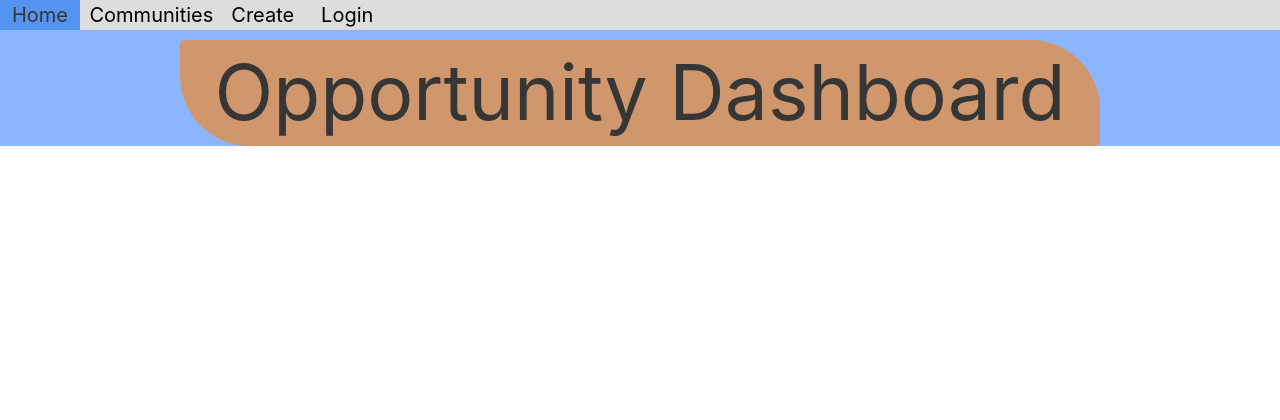
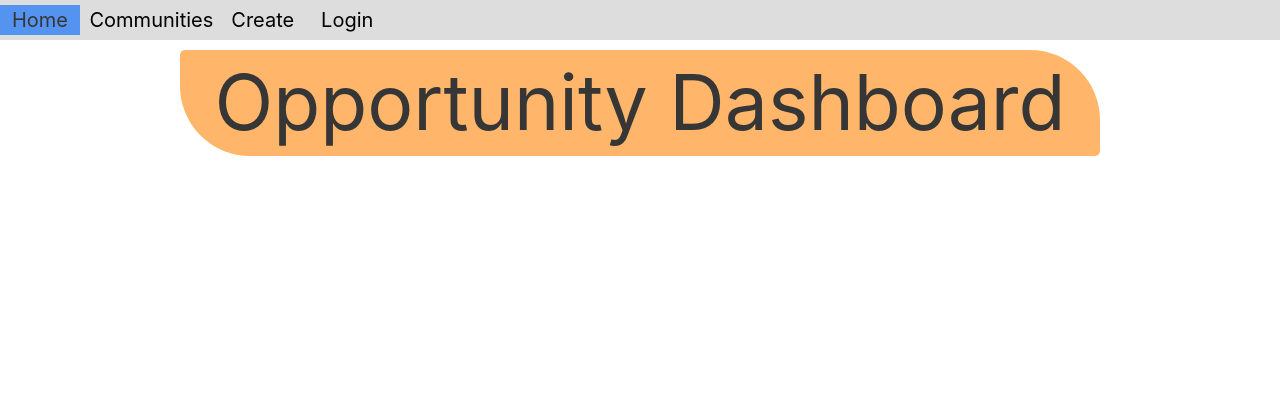
Before and after one commit to Random-Coders/Opportunity-Dashboard, a Flask app: page / in a window 1280 px wide. Shown: the top 420 px of the page. Run offline with Flask 2, Linux system fonts and the light colour scheme.

Commit message:
updates to improve nav and body

```diff
--- a/opportunity/static/css/base.css
+++ b/opportunity/static/css/base.css
@@ -224,7 +224,8 @@ input:focus,
 select:focus,
 textarea:focus,
 button:focus{outline:none;}
-body{background-color:#005bff73;width:100%}
+body,
+html{background-color:#fff;width:100%;}
 
 /* Flash CSS */
 .alert{padding:20px;background-color:#f44336;color:white;opacity:1;transition:opacity 0.6s;margin-bottom:15px;}
@@ -236,8 +237,8 @@ body{background-color:#005bff73;width:100%}
   .closebtn:hover{color:black;}
 }
 nav{background-color:#ddd;}
-nav a{color:#000;text-decoration:none;display:inline-block;padding:0 5px;min-width:80px;text-align:center;background-color:#ddd;font-size:20px;transition-duration:0.5s;}
-nav a:hover{background-color:#0066ff9c;}
+nav a{cursor:pointer;color:#000;text-decoration:none;display:inline-block;padding:5px;min-width:80px;text-align:center;background-color:#ddd;font-size:20px;transition-duration:0.5s;}
+nav a:hover{background-color:#0066ff9c;padding:0 5px;margin-top:5px;margin-bottom:5px;}
 footer{background:#ddd;}
 @media (min-height:800px){
   footer{bottom:0;width:100%;position:fixed;}
```
